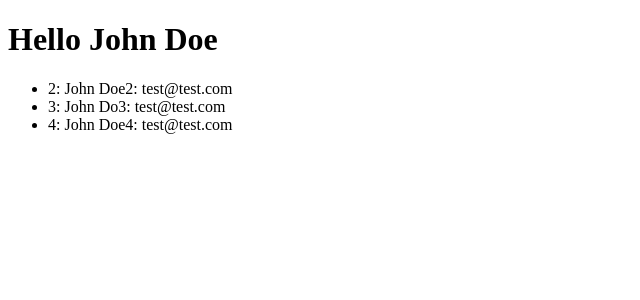
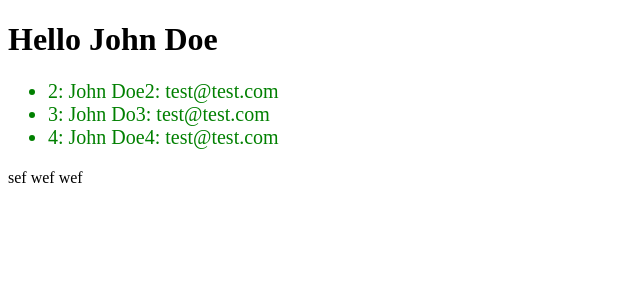
Before and after one commit to mdmahmudurrahman/angular4-syntax, an Angular app: page / in a window 1280 px wide. Shown: the top 300 px of the page, without its empty margins (0-640 px from the left). Built offline with nearby package versions, Linux system fonts and the light colour scheme.

Commit message:
using templateUrl and styleUrls

```diff
--- a/src/app/app.module.ts
+++ b/src/app/app.module.ts
@@ -2,7 +2,7 @@ import { BrowserModule } from '@angular/platform-browser';
 import { NgModule } from '@angular/core';
 
 import { AppComponent } from './app.component';
-import { SandboxComponent } from './components/sandbox.component';
+import { SandboxComponent } from './components/sandbox/sandbox.component';
 
 @NgModule({
   declarations: [
--- /dev/null
+++ b/src/app/components/sandbox/sandbox.component.css
@@ -0,0 +1,4 @@
+.special {
+  color: green;
+  font-size: 20px;
+}
--- /dev/null
+++ b/src/app/components/sandbox/sandbox.component.html
@@ -0,0 +1,7 @@
+<h1>Hello {{customer.name}}</h1>
+<ul class="special">
+  <li *ngFor="let customer of customers">
+    {{ customer.id }}: {{ customer.name}}: {{customer.email}}
+  </li>
+</ul>
+sef wef wef
--- a/src/app/components/sandbox.component.ts
+++ b/src/app/components/sandbox/sandbox.component.ts
@@ -1,4 +1,3 @@
-import { Constructor } from 'make-error';
 import { template } from '@angular-devkit/schematics/src';
 import { NgModel } from '@angular/forms/src/directives';
 import { Component, NgModule } from '@angular/core';
@@ -6,14 +5,8 @@ import { Customer } from './Customer';
 
 @Component({
   selector: 'sandbox',
-  template: `
-    <h1>Hello {{customer.name}}</h1>
-    <ul>
-    <li *ngFor="let customer of customers">
-      {{ customer.id }}: {{ customer.name}}: {{customer.email}}
-    </li>
-  </ul>
-  `
+  templateUrl: 'sandbox.component.html',
+  styleUrls: ['sandbox.component.css']
 })
 
 export class SandboxComponent {
```
Also changed, not shown: src/app/components/sandbox/Customer.ts (renamed from src/app/components/Customer.ts).
